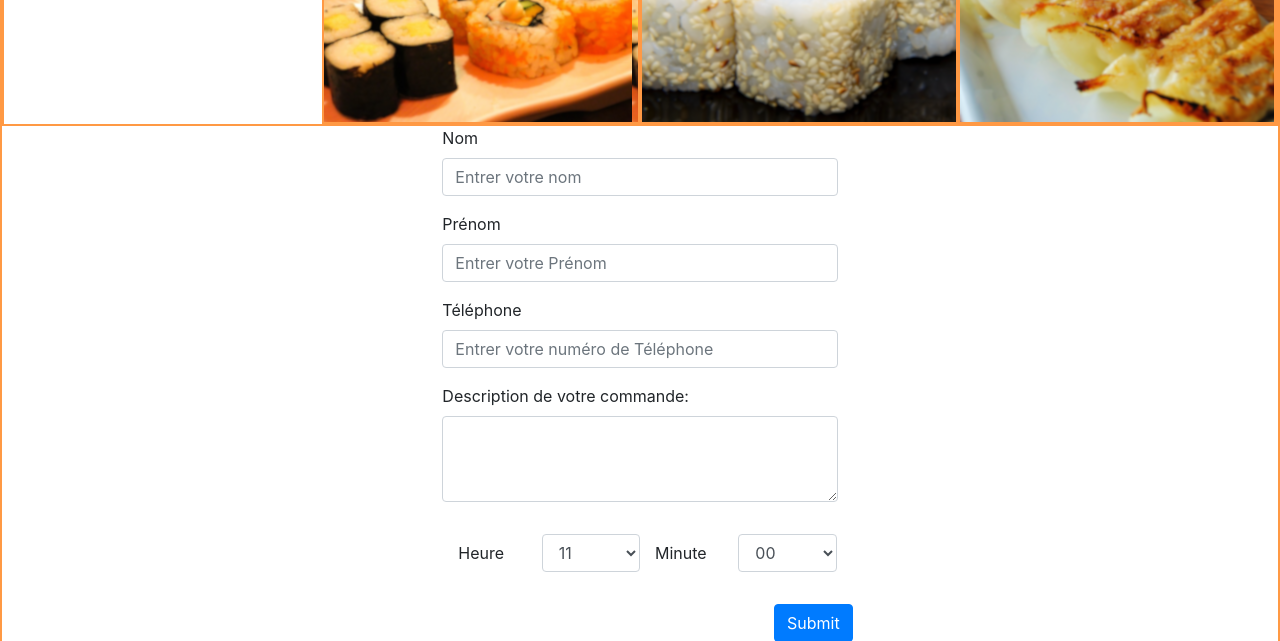
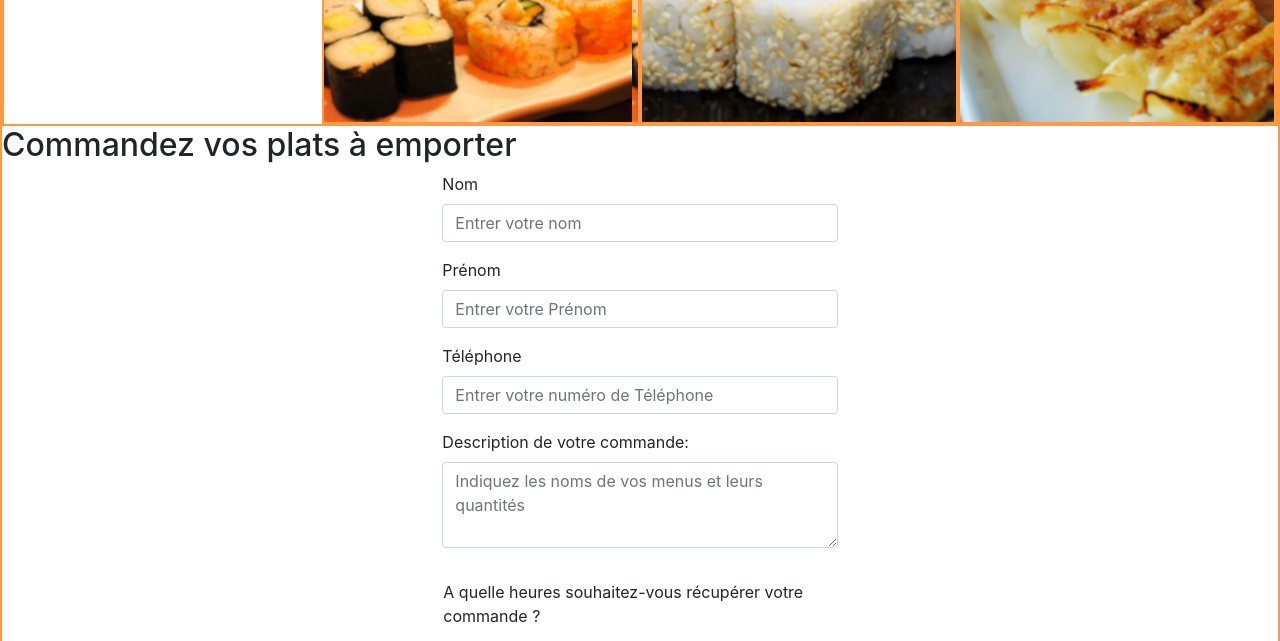
Before and after one commit to Magalie-K/Projet-site2, a plain HTML site: page index.html in a window 1280 px wide. Shown: the part 1540-2181 px from the top of the page. Drawn offline with nearby package versions, Linux system fonts and the light colour scheme.

Commit message:
Modification du formulaire de commande

```diff
--- a/index.html
+++ b/index.html
@@ -220,7 +220,7 @@
     </div>
     <div class="row" id="commande">
 
-
+      <h2>Commandez vos plats à emporter</h2>
       <form class="col-10 offset-1 col-sm-10 offset-sm-1 col-md-8 offset-md-2 col-lg-6 offset-lg-3 col-xl-4 offset-xl-4">
         <div class="form-group">
           <label for="Nom">Nom</label>
@@ -236,9 +236,13 @@
         </div>
         <div class="form-group">
           <label for="Description">Description de votre commande: </label>
-          <textarea name="description" class="form-control" id="Description" rows="3"></textarea>
+          <textarea name="description"
+          class="form-control" id="Description"
+          placeholder="Indiquez les noms de vos menus et leurs quantités"
+          rows="3"></textarea>
         </div>
         <div class="form-group row p-3">
+          <p>A quelle heures souhaitez-vous récupérer votre commande ?</p>
           <label for="heures" class="col-3 col-form-label">Heure</label>
           <select class="form-control col-3" id="heures">
             <option value="11">11</option>
```
